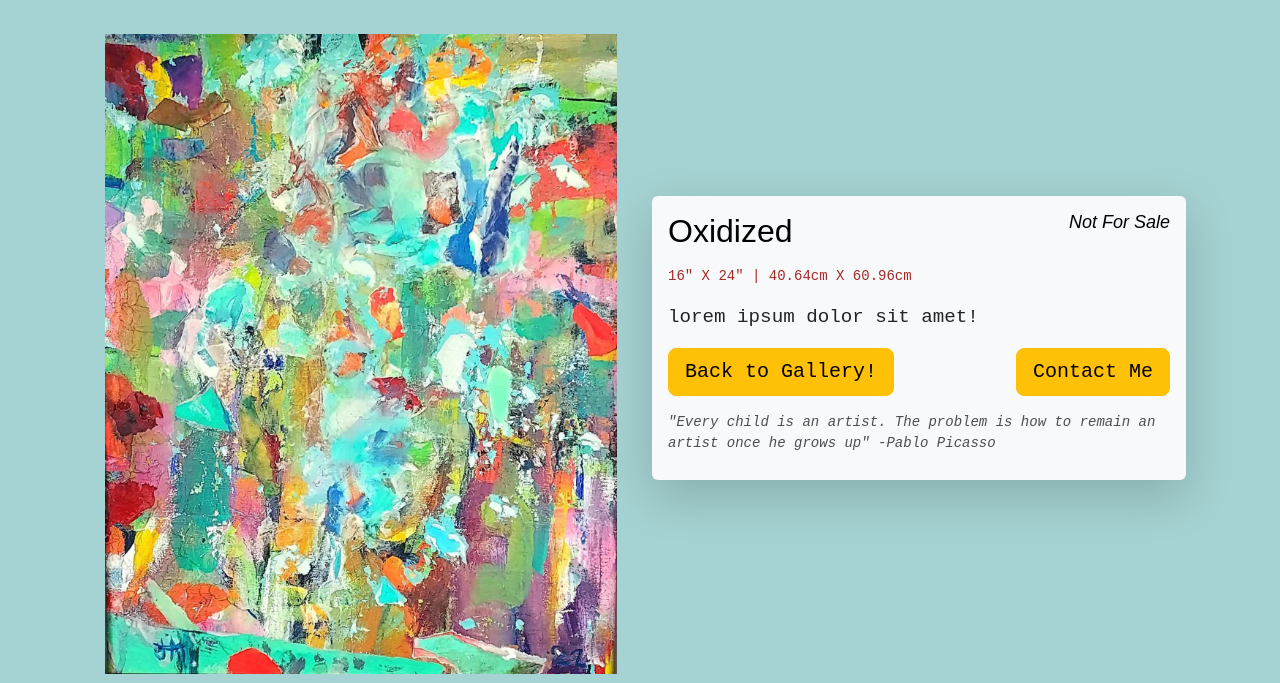
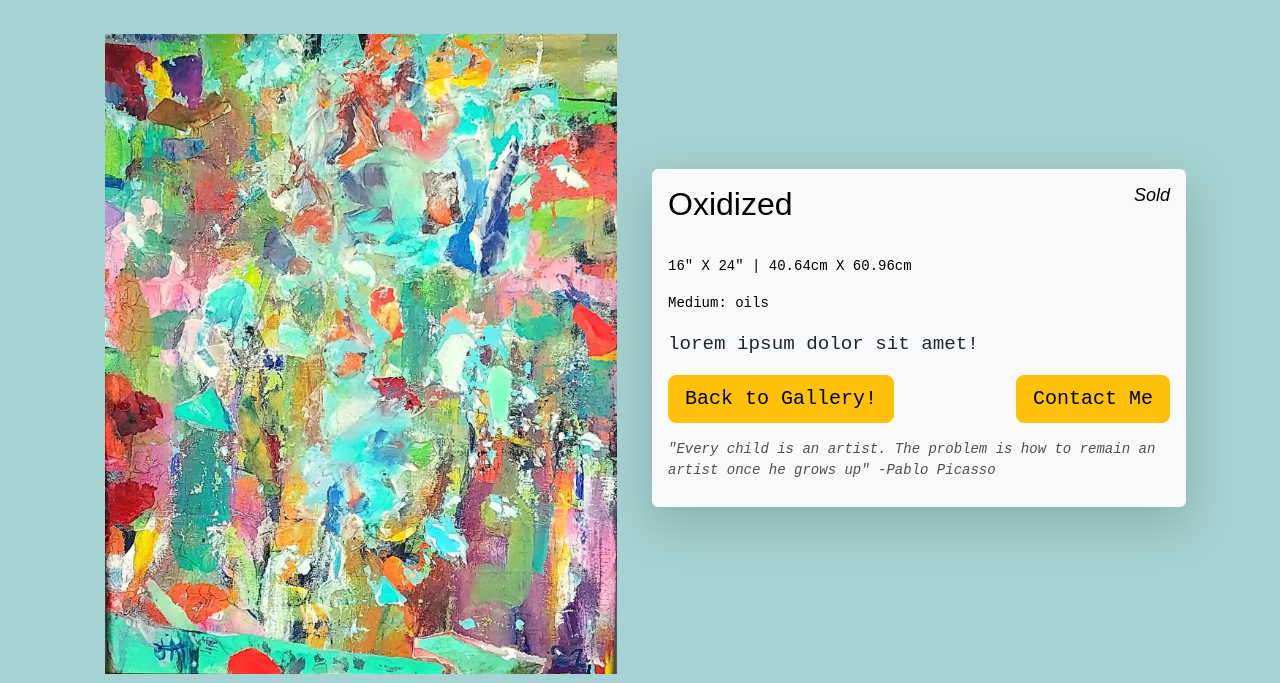
Before and after one commit to Eric-Militello/Jim-the-Artist-Django, a Django app: page /gallery/Oxidized/ in a window 1280 px wide. Shown: the part 69-752 px from the top of the page. Run offline with Django 4.2, Linux system fonts and the light colour scheme; data comes from the database, SQL or seed files in the repository; both versions use the stored data as it was after the commit.

Commit message:
added medium for db, updated a few records, updated paiting.html

```diff
--- a/jimTheArtist/models.py
+++ b/jimTheArtist/models.py
@@ -5,6 +5,7 @@ from django.db import models
 class Painting(models.Model):
     title = models.CharField(max_length=100)
     description = models.TextField()
+    medium = models.TextField()
     length = models.IntegerField()
     height = models.IntegerField()
     price = models.IntegerField()
--- a/jimTheArtist/static/css/painting.css
+++ b/jimTheArtist/static/css/painting.css
@@ -31,7 +31,7 @@
 }
 
 .size-text {
-    color: brown;
+    color: rgb(0, 0, 0);
 
 }
 
--- a/jimTheArtist/templates/painting.html
+++ b/jimTheArtist/templates/painting.html
@@ -10,8 +10,9 @@
             <div class="shadow-lg p-3 mb-5 bg-body-tertiary rounded">
               <div class="mb-3">
                 <h1 class="h2 mb-2 painting-title">{{ painting.title }} <span class="price-text h5"> {{ painting.price }}</span></h1>
-                <p class="size-text"> {{painting.size}}</p>
-                <p class="small size-text mb-3">{{ painting.length }}" X {{painting.height}}" | {{length_cm}} X {{height_cm}}</p>
+                <br/>
+                <p class="small size-text mb-3">{{ painting.length }}" X {{painting.height}}" | {{length_cm}} X {{height_cm}} </p>
+                <p class="small size-text mb-3">Medium: {{ painting.medium}} </p>
                 <p class="small painting-text">{{ painting.description }}</p>
               </div>
               <div class="d-flex justify-content-between mb-3">
--- a/jimTheArtist/views.py
+++ b/jimTheArtist/views.py
@@ -60,11 +60,12 @@ quotes = [
 
 def painting(request, painting_name):
     painting = get_object_or_404(Painting, title=painting_name)
-    #price value of 0 or less represents a painting is not for sale
-    if painting.price <= 0:
+    #price value of 0 painting is sold. less than 0 represents a painting is not for sale
+    if painting.price == 0:
+        painting.price = 'Sold'
+    elif  painting.price < 0:
         painting.price = 'Not For Sale'
-
-    #add $ for display
+    #add $ and commas for display
     else:
         painting.price = '${:,.0f}'.format(painting.price)
 
@@ -72,6 +73,9 @@ def painting(request, painting_name):
     #convert length and width from inches to cm for display
     length_cm = str(painting.length * 2.54) + 'cm'
     height_cm = str(painting.height * 2.54)  + 'cm'
+
+
+
     return render(request, 'painting.html', {'painting': painting,
                                              'quote': random.choice(quotes),
                                              'length_cm': length_cm,
```
Also changed, not shown: db.sqlite3.
